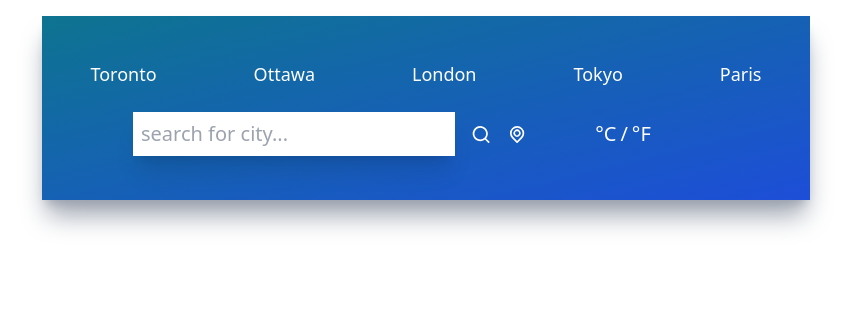
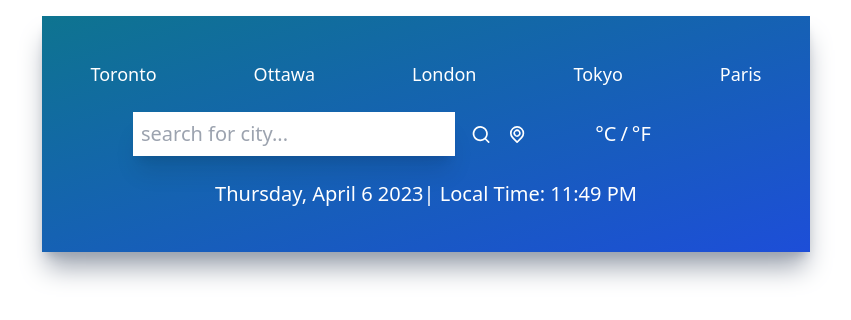
Before and after one commit to gksaurabh/Weather_App, a React (Create React App) app in the folder weather-app/: page / in a window 1280 px wide. Shown: the top 320 px of the page, without its empty margins (214-1065 px from the left). Built offline with nearby package versions, Linux system fonts and the light colour scheme.

Commit message:
Time And Location Component Created

```diff
--- a/weather-app/src/App.js
+++ b/weather-app/src/App.js
@@ -2,12 +2,14 @@
 import UilReact from '@iconscout/react-unicons/icons/uil-react'
 import TopButtons from './components/TopButtons';
 import Inputs from './components/Inputs';
+import TimeAndLocation from './components/TimeAndLocation';
 
 function App() {
   return (
     <div className="mx-auto max-w-screen-md mt-4 py-5 px 32 bg-gradient-to-br from-cyan-700 to-blue-700 h-fit shadow-xl shadow-gray-400">
       <TopButtons/>
       <Inputs/>
+      <TimeAndLocation/>
     </div>
   );
 }
--- /dev/null
+++ b/weather-app/src/components/TimeAndLocation.jsx
@@ -0,0 +1,11 @@
+import React from 'react'
+
+function TimeAndLocation() {
+  return (
+    <div className="flex items-center justify-center my-6">
+        <p className="text-white text-xl font-extralight">Thursday, April 6 2023| Local Time:  11:49 PM</p>
+    </div>
+  )
+}
+
+export default TimeAndLocation
```
